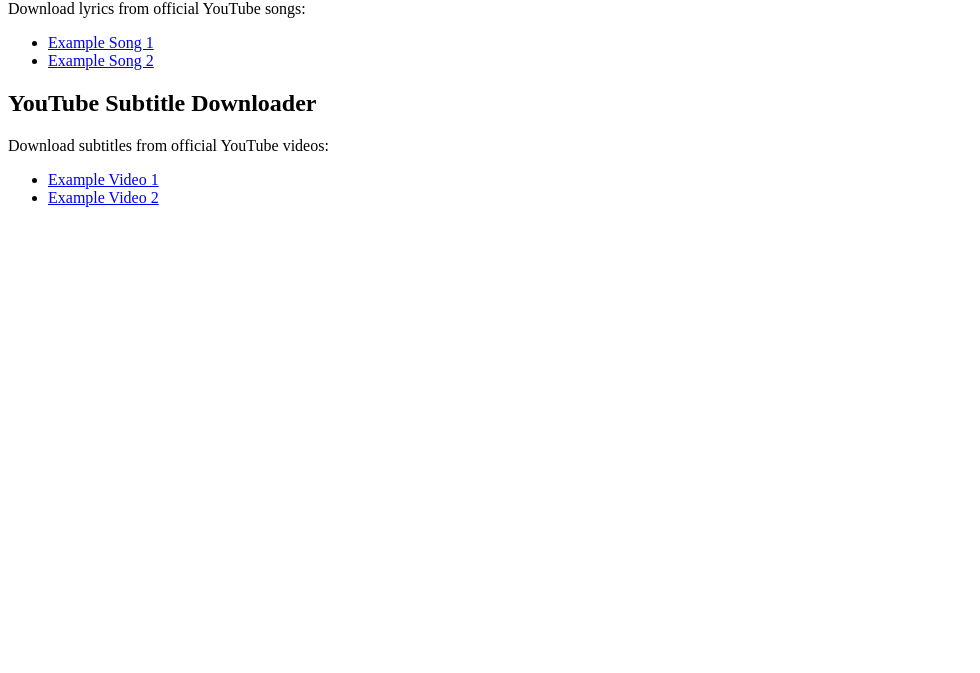
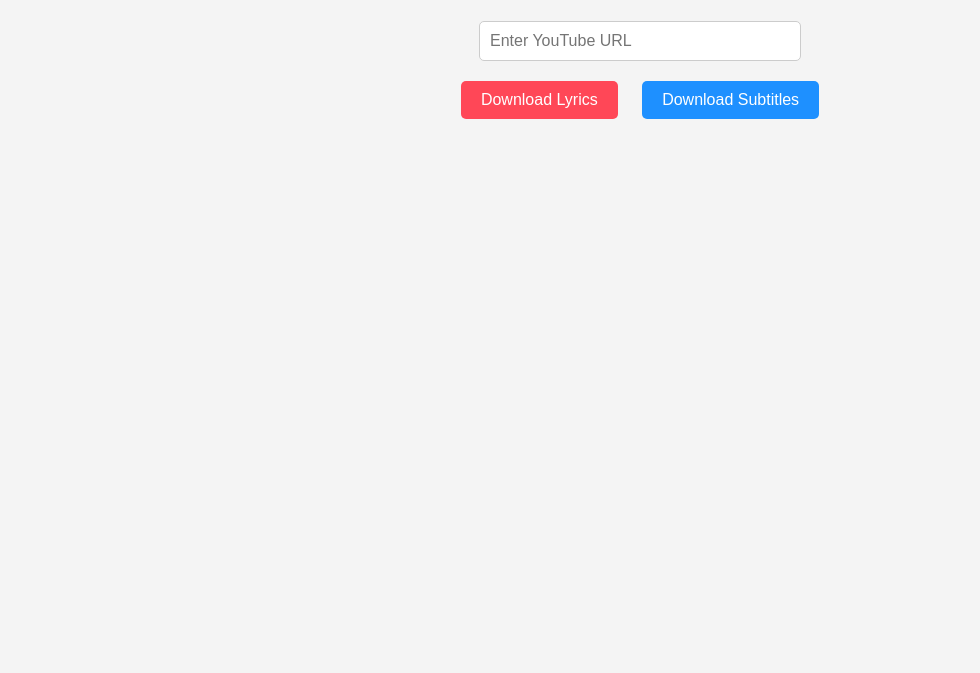
Before and after one commit to davidtoolm/Davidtoolm, a plain HTML site: page index.html in a window 1280 px wide. Shown: the part 127-800 px from the top of the page, without its empty margins (0-980 px from the left). Drawn offline with Linux system fonts and the light colour scheme.

Commit message:
Update index.html to add input field for YouTube URL and download buttons

```diff
--- a/index.html
+++ b/index.html
@@ -3,22 +3,44 @@
 <head>
     <meta charset="UTF-8">
     <meta name="viewport" content="width=device-width, initial-scale=1.0">
-    <title>Your Website</title>
+    <title>YouTube Lyrics & Subtitles</title>
+    <style>
+        body {
+            font-family: Arial, sans-serif;
+            background-color: #f4f4f4;
+            text-align: center;
+            padding: 50px;
+        }
+        input[type='text'] {
+            width: 300px;
+            padding: 10px;
+            margin: 10px;
+            border-radius: 5px;
+            border: 1px solid #ccc;
+            font-size: 16px;
+        }
+        .button {
+            padding: 10px 20px;
+            margin: 10px;
+            border: none;
+            border-radius: 5px;
+            color: white;
+            font-size: 16px;
+            cursor: pointer;
+        }
+        .download-lyrics {
+            background-color: #ff4757;
+        }
+        .download-subtitles {
+            background-color: #1e90ff;
+        }
+    </style>
 </head>
 <body>
-    <h1>Welcome to My Lyrics Downloader</h1>
-    <h2>Song Lyrics Downloader</h2>
-    <p>Download lyrics from official YouTube songs:</p>
-    <ul>
-        <li><a href="https://www.youtube.com/watch?v=dQw4w9WgXcQ">Example Song 1</a></li>
-        <li><a href="https://www.youtube.com/watch?v=KQ6zrB4ATM0">Example Song 2</a></li>
-    </ul>
-
-    <h2>YouTube Subtitle Downloader</h2>
-    <p>Download subtitles from official YouTube videos:</p>
-    <ul>
-        <li><a href="https://www.youtube.com/watch?v=dQw4w9WgXcQ">Example Video 1</a></li>
-        <li><a href="https://www.youtube.com/watch?v=KQ6zrB4ATM0">Example Video 2</a></li>
-    </ul>
+    <h1>Download YouTube Lyrics & Subtitles</h1>
+    <input type="text" id="youtube-url" placeholder="Enter YouTube URL">
+    <br>
+    <button class="button download-lyrics">Download Lyrics</button>
+    <button class="button download-subtitles">Download Subtitles</button>
 </body>
 </html>
```
